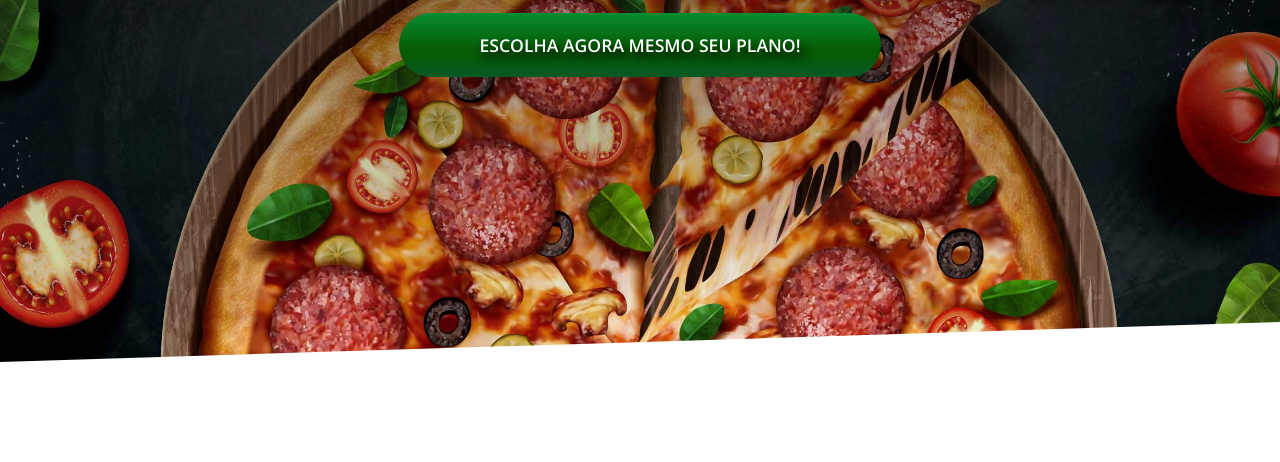
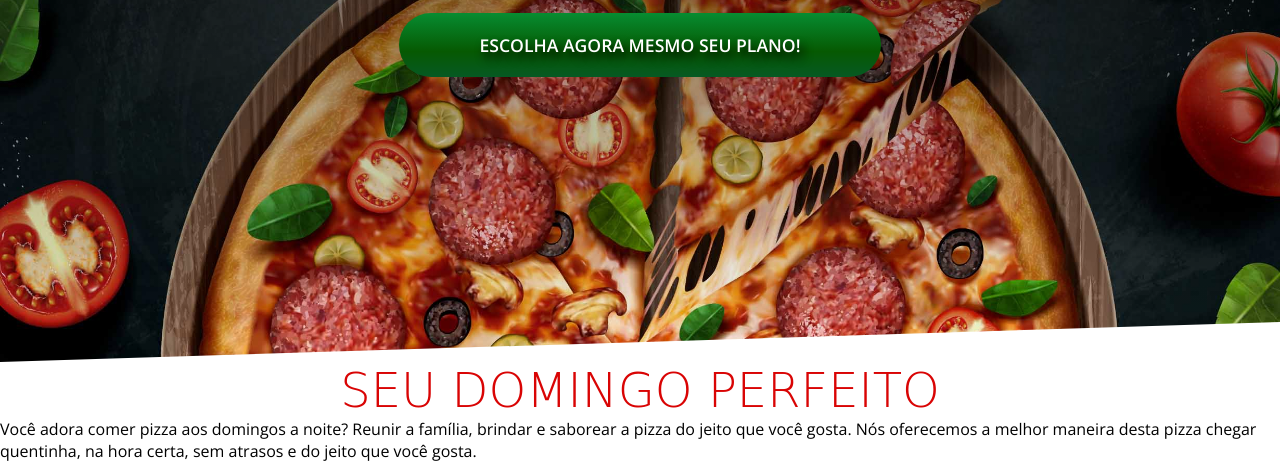
Before and after one commit to lulinux21/Pizzaria_Gomes, a plain HTML site: page index.html in a window 1280 px wide. Shown: the part 438-900 px from the top of the page. Before the commit the page ends 800 px from the top, so only its background shows below. Drawn offline with nearby package versions, Linux system fonts and the light colour scheme; a web font is replaced by a local one.

Commit message:
Adicionando conteúdo no HTML

```diff
--- a/index.html
+++ b/index.html
@@ -35,7 +35,17 @@
   <!-- Seção Domingo Perfeito -->
   <section id="domingo-perfeito">
     <!-- Div Esquerda -->
-    <div></div>
+    <div id="domingo-perfeito-esquerda"></div>
+    <!-- Div Central -->
+    <div id="domingo-perfeito-centro">
+      <h2>Seu Domingo Perfeito</h2>
+      <p>
+        Você adora comer pizza aos domingos a noite?
+        Reunir a família, brindar e saborear a pizza do jeito que você gosta. Nós oferecemos a melhor maneira desta pizza chegar quentinha, na hora certa, sem atrasos e do jeito que você gosta.
+      </p>
+    </div>
+    <!-- Div Direita -->
+    <div id="domingo-perfeito-direita"></div>
   </section>
   <script src="https://unpkg.com/ionicons@5.1.2/dist/ionicons.js"></script>
 </body>
```
